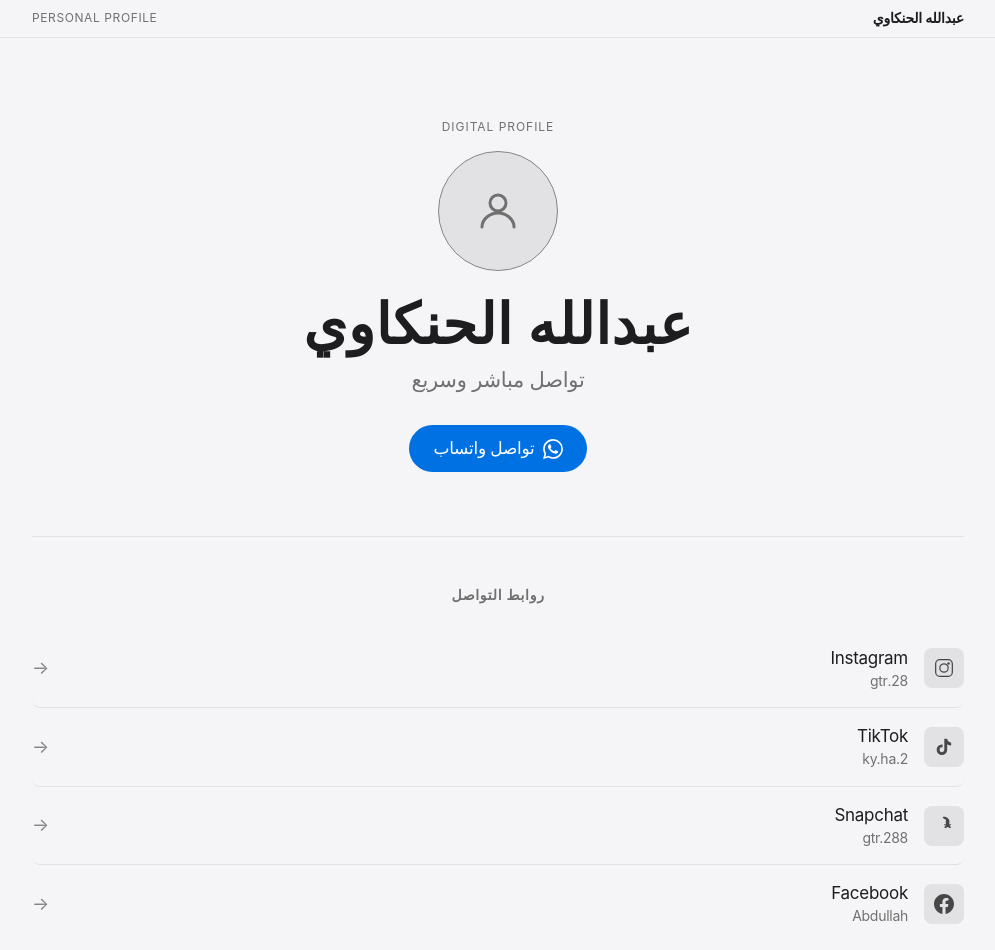
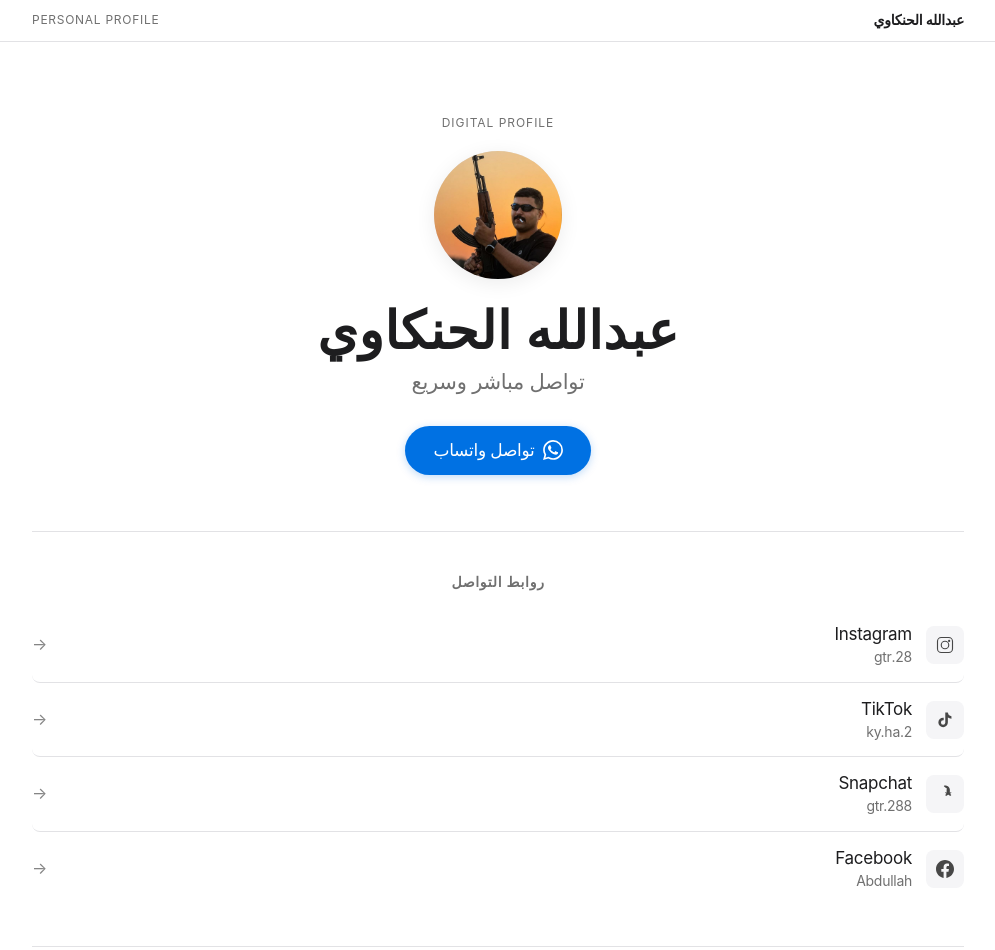
Before and after one commit to 03gtr/abood, a plain HTML site: page index.html in a window 1280 px wide. Shown: the top 950 px of the page, without its empty margins (142-1137 px from the left). Drawn offline with Linux system fonts and the light colour scheme.

Commit message:
feat: add profile photo, clean animations, white theme
- Replace SVG placeholder with real profile photo
- Clean white background (#ffffff) instead of light gray
- Subtle entrance animations (fade-up, scale, fade)
- Smooth cubic-bezier easing
- Hover lift effect on WhatsApp button
- Arrow slide on social link hover
- Reduced motion support maintained

```diff
--- a/index.html
+++ b/index.html
@@ -22,34 +22,16 @@
       --font-sf-pro-display: 'SF Pro Display', ui-sans-serif, system-ui, -apple-system, BlinkMacSystemFont, "Segoe UI", Roboto, sans-serif;
       --font-sf-pro-text: 'SF Pro Text', ui-sans-serif, system-ui, -apple-system, BlinkMacSystemFont, "Segoe UI", Roboto, sans-serif;
       --text-caption: 12px;
-      --leading-caption: 1.33;
-      --tracking-caption: -0.264px;
       --text-body-sm: 14px;
-      --leading-body-sm: 1.29;
-      --tracking-body-sm: -0.224px;
       --text-body: 17px;
-      --leading-body: 1.47;
-      --tracking-body: -0.272px;
       --text-subheading: 21px;
-      --leading-subheading: 1.24;
-      --tracking-subheading: -0.105px;
       --text-heading-sm: 28px;
-      --leading-heading-sm: 1.18;
-      --tracking-heading-sm: 0.196px;
       --text-heading: 40px;
-      --leading-heading: 1.14;
-      --tracking-heading: 0.44px;
       --text-heading-lg: 44px;
-      --leading-heading-lg: 1.18;
-      --tracking-heading-lg: -0.44px;
       --text-display: 56px;
-      --leading-display: 1.07;
-      --tracking-display: 0.616px;
       --font-weight-light: 300;
       --font-weight-regular: 400;
       --font-weight-semibold: 600;
-      --font-weight-bold: 700;
-      --spacing-unit: 4px;
       --spacing-4: 4px;
       --spacing-8: 8px;
       --spacing-12: 12px;
@@ -58,50 +40,58 @@
       --spacing-24: 24px;
       --spacing-40: 40px;
       --spacing-48: 48px;
-      --spacing-56: 56px;
-      --page-max-width: 1440px;
-      --section-gap: 64px;
-      --card-padding: 24px;
-      --element-gap: 12px;
       --radius-lg: 8px;
-      --radius-lg-2: 11px;
       --radius-full: 980px;
-      --radius-full-2: 999px;
-      --radius-tags: 980px;
-      --radius-cards: 8px;
-      --radius-images: 8px;
-      --radius-inputs: 8px;
-      --radius-buttons: 980px;
-      --shadow-xl: rgba(0, 0, 0, 0.22) 3px 5px 30px 0px;
-      --surface-canvas: #f5f5f7;
-      --surface-elevated-wash: #f4f8fb;
-      --surface-pebble: #e2e2e5;
     }
 
     *, *::before, *::after { box-sizing: border-box; margin: 0; padding: 0; }
-
     html { scroll-behavior: smooth; }
 
     body {
       font-family: var(--font-sf-pro-text);
       font-size: var(--text-body);
-      line-height: var(--leading-body);
-      letter-spacing: var(--tracking-body);
+      line-height: 1.47;
+      letter-spacing: -0.016em;
       color: var(--color-carbon);
-      background-color: var(--color-frost);
+      background: #ffffff;
       -webkit-font-smoothing: antialiased;
-      -moz-osx-font-smoothing: grayscale;
-      text-rendering: optimizeLegibility;
       min-height: 100vh;
       overflow-x: hidden;
     }
+
+    /* ── Animations ── */
+    @keyframes fadeInUp {
+      from { opacity: 0; transform: translateY(12px); }
+      to { opacity: 1; transform: translateY(0); }
+    }
+    @keyframes fadeIn {
+      from { opacity: 0; }
+      to { opacity: 1; }
+    }
+    @keyframes scaleIn {
+      from { opacity: 0; transform: scale(0.95); }
+      to { opacity: 1; transform: scale(1); }
+    }
+
+    .animate { animation-fill-mode: both; }
+    .animate--fade-up { animation-name: fadeInUp; }
+    .animate--fade { animation-name: fadeIn; }
+    .animate--scale { animation-name: scaleIn; }
+    .duration--400 { animation-duration: 0.4s; }
+    .duration--600 { animation-duration: 0.6s; }
+    .duration--800 { animation-duration: 0.8s; }
+    .delay--100 { animation-delay: 0.1s; }
+    .delay--200 { animation-delay: 0.2s; }
+    .delay--300 { animation-delay: 0.3s; }
+    .delay--400 { animation-delay: 0.4s; }
+    .ease--out { animation-timing-function: cubic-bezier(0.16, 1, 0.3, 1); }
 
     /* ── Sticky Top Bar ── */
     .topbar {
       position: sticky;
       top: 0;
       z-index: 100;
-      background: rgba(245, 245, 247, 0.85);
+      background: rgba(255, 255, 255, 0.85);
       backdrop-filter: saturate(180%) blur(20px);
       -webkit-backdrop-filter: saturate(180%) blur(20px);
       border-bottom: 1px solid var(--color-pebble);
@@ -109,24 +99,20 @@
     .topbar__inner {
       max-width: 980px;
       margin: 0 auto;
-      padding: 8px 24px;
+      padding: 10px 24px;
       display: flex;
       align-items: center;
       justify-content: space-between;
     }
     .topbar__name {
-      font-family: var(--font-sf-pro-text);
       font-size: var(--text-body-sm);
       font-weight: var(--font-weight-semibold);
       color: var(--color-carbon);
-      letter-spacing: var(--tracking-body-sm);
     }
     .topbar__label {
-      font-family: var(--font-sf-pro-text);
       font-size: var(--text-caption);
-      font-weight: var(--font-weight-regular);
       color: var(--color-ash);
-      letter-spacing: 0.05em;
+      letter-spacing: 0.06em;
       text-transform: uppercase;
     }
 
@@ -142,51 +128,45 @@
       display: flex;
       flex-direction: column;
       align-items: center;
-      padding: 80px 24px 64px;
+      padding: 72px 24px 56px;
       text-align: center;
     }
     .hero__eyebrow {
-      font-family: var(--font-sf-pro-text);
       font-size: var(--text-caption);
-      font-weight: var(--font-weight-regular);
       color: var(--color-ash);
       letter-spacing: 0.08em;
       text-transform: uppercase;
-      margin-bottom: 16px;
+      margin-bottom: 20px;
     }
     .hero__avatar {
-      width: 120px;
-      height: 120px;
+      width: 128px;
+      height: 128px;
       border-radius: 50%;
+      overflow: hidden;
+      margin-bottom: 24px;
+      box-shadow: 0 4px 20px rgba(0, 0, 0, 0.08);
       background: var(--color-pebble);
-      border: 1px solid var(--color-mist);
-      margin-bottom: 24px;
-      display: flex;
-      align-items: center;
-      justify-content: center;
-      overflow: hidden;
     }
-    .hero__avatar svg {
-      width: 48px;
-      height: 48px;
-      color: var(--color-ash);
+    .hero__avatar img {
+      width: 100%;
+      height: 100%;
+      object-fit: cover;
+      display: block;
     }
     .hero__name {
       font-family: var(--font-sf-pro-display);
-      font-size: clamp(36px, 6vw, var(--text-display));
+      font-size: clamp(36px, 6vw, 52px);
       font-weight: var(--font-weight-semibold);
-      line-height: var(--leading-display);
-      letter-spacing: var(--tracking-display);
+      line-height: 1.07;
+      letter-spacing: 0.011em;
       color: var(--color-carbon);
-      margin-bottom: 12px;
+      margin-bottom: 8px;
     }
     .hero__descriptor {
-      font-family: var(--font-sf-pro-text);
       font-size: var(--text-subheading);
       font-weight: var(--font-weight-light);
-      line-height: var(--leading-subheading);
       color: var(--color-ash);
-      margin-bottom: 32px;
+      margin-bottom: 28px;
     }
     .hero__cta {
       display: inline-flex;
@@ -194,18 +174,25 @@
       gap: 8px;
       background: var(--color-apple-blue);
       color: #ffffff;
-      font-family: var(--font-sf-pro-text);
       font-size: var(--text-body);
       font-weight: var(--font-weight-regular);
-      padding: 11px 24px;
+      padding: 12px 28px;
       border-radius: var(--radius-full);
       border: none;
       cursor: pointer;
       text-decoration: none;
-      transition: background 0.2s ease;
+      transition: transform 0.15s ease, background 0.15s ease, box-shadow 0.15s ease;
+      box-shadow: 0 2px 8px rgba(0, 113, 227, 0.25);
     }
-    .hero__cta:hover { background: #0077ed; }
-    .hero__cta:active { background: #006edb; }
+    .hero__cta:hover {
+      background: #0077ed;
+      transform: translateY(-1px);
+      box-shadow: 0 4px 12px rgba(0, 113, 227, 0.3);
+    }
+    .hero__cta:active {
+      background: #006edb;
+      transform: translateY(0);
+    }
     .hero__cta svg { width: 20px; height: 20px; }
 
     /* ── Divider ── */
@@ -217,28 +204,26 @@
 
     /* ── Social Links Section ── */
     .social {
-      padding: 48px 0;
+      padding: 40px 0;
     }
     .social__heading {
-      font-family: var(--font-sf-pro-text);
       font-size: var(--text-body-sm);
       font-weight: var(--font-weight-semibold);
       color: var(--color-ash);
       letter-spacing: 0.05em;
       text-transform: uppercase;
-      margin-bottom: 24px;
+      margin-bottom: 16px;
       text-align: center;
     }
     .social__list {
       display: flex;
       flex-direction: column;
-      gap: 0;
     }
     .social__item {
       display: flex;
       align-items: center;
       justify-content: space-between;
-      padding: 16px 0;
+      padding: 14px 0;
       border-bottom: 1px solid var(--color-pebble);
       text-decoration: none;
       color: var(--color-carbon);
@@ -250,42 +235,41 @@
     .social__info {
       display: flex;
       align-items: center;
-      gap: 16px;
+      gap: 14px;
     }
     .social__icon {
-      width: 40px;
-      height: 40px;
-      border-radius: var(--radius-cards);
-      background: var(--color-pebble);
+      width: 38px;
+      height: 38px;
+      border-radius: 8px;
+      background: var(--color-frost);
       display: flex;
       align-items: center;
       justify-content: center;
       flex-shrink: 0;
     }
-    .social__icon svg { width: 20px; height: 20px; color: var(--color-graphite); }
+    .social__icon svg { width: 18px; height: 18px; color: var(--color-graphite); }
     .social__text {
       display: flex;
       flex-direction: column;
     }
     .social__name {
-      font-family: var(--font-sf-pro-text);
       font-size: var(--text-body);
       font-weight: var(--font-weight-regular);
-      color: var(--color-carbon);
     }
     .social__handle {
-      font-family: var(--font-sf-pro-text);
       font-size: var(--text-body-sm);
       color: var(--color-ash);
     }
     .social__arrow {
       color: var(--color-mist);
-      font-size: 18px;
+      font-size: 16px;
+      transition: transform 0.15s ease;
     }
+    .social__item:hover .social__arrow { transform: translateX(-2px); }
 
     /* ── Save Contact Section ── */
     .save {
-      padding: 48px 0 64px;
+      padding: 40px 0 56px;
       display: flex;
       justify-content: center;
     }
@@ -295,15 +279,14 @@
       gap: 8px;
       background: transparent;
       color: var(--color-link-blue);
-      font-family: var(--font-sf-pro-text);
       font-size: var(--text-body);
       font-weight: var(--font-weight-regular);
-      padding: 11px 24px;
+      padding: 12px 28px;
       border-radius: var(--radius-full);
       border: 1px solid var(--color-link-blue);
       cursor: pointer;
       text-decoration: none;
-      transition: background 0.2s ease, color 0.2s ease;
+      transition: background 0.15s ease, color 0.15s ease;
     }
     .save__btn:hover {
       background: var(--color-link-blue);
@@ -313,23 +296,21 @@
 
     /* ── Footer ── */
     .footer {
-      padding: 32px 24px 48px;
+      padding: 24px 24px 40px;
       text-align: center;
       border-top: 1px solid var(--color-pebble);
     }
     .footer__text {
-      font-family: var(--font-sf-pro-text);
       font-size: var(--text-caption);
       color: var(--color-ash);
-      letter-spacing: var(--tracking-caption);
     }
 
     /* ── Responsive ── */
     @media (max-width: 640px) {
-      .hero { padding: 56px 16px 48px; }
-      .hero__avatar { width: 96px; height: 96px; }
+      .hero { padding: 48px 16px 40px; }
+      .hero__avatar { width: 104px; height: 104px; }
       main { padding: 0 16px; }
-      .topbar__inner { padding: 8px 16px; }
+      .topbar__inner { padding: 10px 16px; }
     }
 
     /* ── Reduced Motion ── */
@@ -356,16 +337,13 @@
 
     <!-- Hero -->
     <section class="hero" aria-labelledby="hero-name">
-      <p class="hero__eyebrow">Digital Profile</p>
-      <div class="hero__avatar" aria-hidden="true">
-        <svg viewBox="0 0 24 24" fill="none" stroke="currentColor" stroke-width="1.5" stroke-linecap="round" stroke-linejoin="round">
-          <circle cx="12" cy="8" r="4"/>
-          <path d="M4 20c0-4 4-7 8-7s8 3 8 7"/>
-        </svg>
+      <p class="hero__eyebrow animate animate--fade duration--400 ease--out">Digital Profile</p>
+      <div class="hero__avatar animate animate--scale duration--600 ease--out delay--100">
+        <img src="photo.jpg" alt="عبدالله الحنكاوي" width="128" height="128" loading="eager" />
       </div>
-      <h1 class="hero__name" id="hero-name">عبدالله الحنكاوي</h1>
-      <p class="hero__descriptor">تواصل مباشر وسريع</p>
-      <a class="hero__cta" href="https://wa.me/9647708865247" target="_blank" rel="noopener" aria-label="تواصل عبر واتساب">
+      <h1 class="hero__name animate animate--fade-up duration--600 ease--out delay--200" id="hero-name">عبدالله الحنكاوي</h1>
+      <p class="hero__descriptor animate animate--fade-up duration--600 ease--out delay--300">تواصل مباشر وسريع</p>
+      <a class="hero__cta animate animate--fade-up duration--600 ease--out delay--400" href="https://wa.me/9647708865247" target="_blank" rel="noopener" aria-label="تواصل عبر واتساب">
         <svg viewBox="0 0 24 24" fill="currentColor" aria-hidden="true">
           <path d="M17.472 14.382c-.297-.149-1.758-.867-2.03-.967-.273-.099-.471-.148-.67.15-.197.297-.767.966-.94 1.164-.173.199-.347.223-.644.075-.297-.15-1.255-.463-2.39-1.475-.883-.788-1.48-1.761-1.653-2.059-.173-.297-.018-.458.13-.606.134-.133.298-.347.446-.52.149-.174.198-.298.298-.497.099-.198.05-.371-.025-.52-.075-.149-.669-1.612-.916-2.207-.242-.579-.487-.5-.669-.51-.173-.008-.371-.01-.57-.01-.198 0-.52.074-.792.372-.272.297-1.04 1.016-1.04 2.479 0 1.462 1.065 2.875 1.213 3.074.149.198 2.096 3.2 5.077 4.487.709.306 1.262.489 1.694.625.712.227 1.36.195 1.871.118.571-.085 1.758-.719 2.006-1.413.248-.694.248-1.289.173-1.413-.074-.124-.272-.198-.57-.347m-5.421 7.403h-.004a9.87 9.87 0 01-5.031-1.378l-.361-.214-3.741.982.998-3.648-.235-.374a9.86 9.86 0 01-1.51-5.26c.001-5.45 4.436-9.884 9.888-9.884 2.64 0 5.122 1.03 6.988 2.898a9.825 9.825 0 012.893 6.994c-.003 5.45-4.437 9.884-9.885 9.884m8.413-18.297A11.815 11.815 0 0012.05 0C5.495 0 .16 5.335.157 11.892c0 2.096.547 4.142 1.588 5.945L.057 24l6.305-1.654a11.882 11.882 0 005.683 1.448h.005c6.554 0 11.89-5.335 11.893-11.893a11.821 11.821 0 00-3.48-8.413z"/>
         </svg>
@@ -377,10 +355,10 @@
 
     <!-- Social Links -->
     <section class="social" aria-labelledby="social-heading">
-      <h2 class="social__heading" id="social-heading">روابط التواصل</h2>
+      <h2 class="social__heading animate animate--fade duration--400 ease--out" id="social-heading">روابط التواصل</h2>
       <nav class="social__list" aria-label="روابط التواصل الاجتماعي">
 
-        <a class="social__item" href="https://www.instagram.com/28.gtr" target="_blank" rel="noopener">
+        <a class="social__item animate animate--fade-up duration--400 ease--out delay--100" href="https://www.instagram.com/28.gtr" target="_blank" rel="noopener">
           <div class="social__info">
             <div class="social__icon">
               <svg viewBox="0 0 24 24" fill="none" stroke="currentColor" stroke-width="1.5" stroke-linecap="round" stroke-linejoin="round">
@@ -397,7 +375,7 @@
           <span class="social__arrow" aria-hidden="true">→</span>
         </a>
 
-        <a class="social__item" href="https://www.tiktok.com/@ky.ha.2" target="_blank" rel="noopener">
+        <a class="social__item animate animate--fade-up duration--400 ease--out delay--200" href="https://www.tiktok.com/@ky.ha.2" target="_blank" rel="noopener">
           <div class="social__info">
             <div class="social__icon">
               <svg viewBox="0 0 24 24" fill="currentColor">
@@ -412,7 +390,7 @@
           <span class="social__arrow" aria-hidden="true">→</span>
         </a>
 
-        <a class="social__item" href="https://www.snapchat.com/add/gtr.288" target="_blank" rel="noopener">
+        <a class="social__item animate animate--fade-up duration--400 ease--out delay--300" href="https://www.snapchat.com/add/gtr.288" target="_blank" rel="noopener">
           <div class="social__info">
             <div class="social__icon">
               <svg viewBox="0 0 24 24" fill="currentColor">
@@ -427,7 +405,7 @@
           <span class="social__arrow" aria-hidden="true">→</span>
         </a>
 
-        <a class="social__item" href="https://www.facebook.com/share/18SiGY9y9p/" target="_blank" rel="noopener">
+        <a class="social__item animate animate--fade-up duration--400 ease--out delay--400" href="https://www.facebook.com/share/18SiGY9y9p/" target="_blank" rel="noopener">
           <div class="social__info">
             <div class="social__icon">
               <svg viewBox="0 0 24 24" fill="currentColor">
@@ -448,7 +426,7 @@
     <hr class="divider" />
 
     <!-- Save Contact -->
-    <section class="save" aria-label="حفظ جهة الاتصال">
+    <section class="save animate animate--fade-up duration--600 ease--out delay--400" aria-label="حفظ جهة الاتصال">
       <button class="save__btn" id="saveContact" type="button">
         <svg viewBox="0 0 24 24" fill="none" stroke="currentColor" width="18" height="18" stroke-width="1.5" stroke-linecap="round" stroke-linejoin="round">
           <path d="M16 21v-2a4 4 0 00-4-4H5a4 4 0 00-4 4v2"/>
```
Also changed, not shown: photo.jpg (added).
